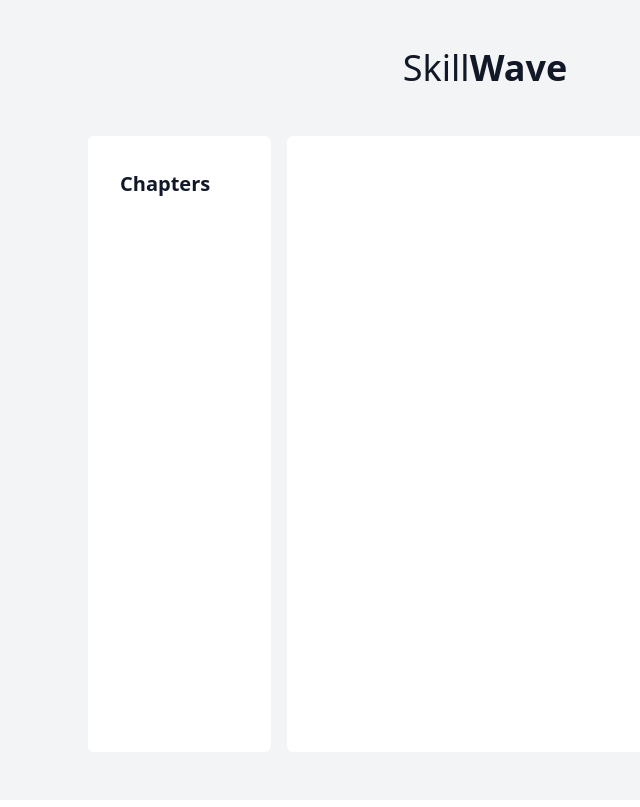
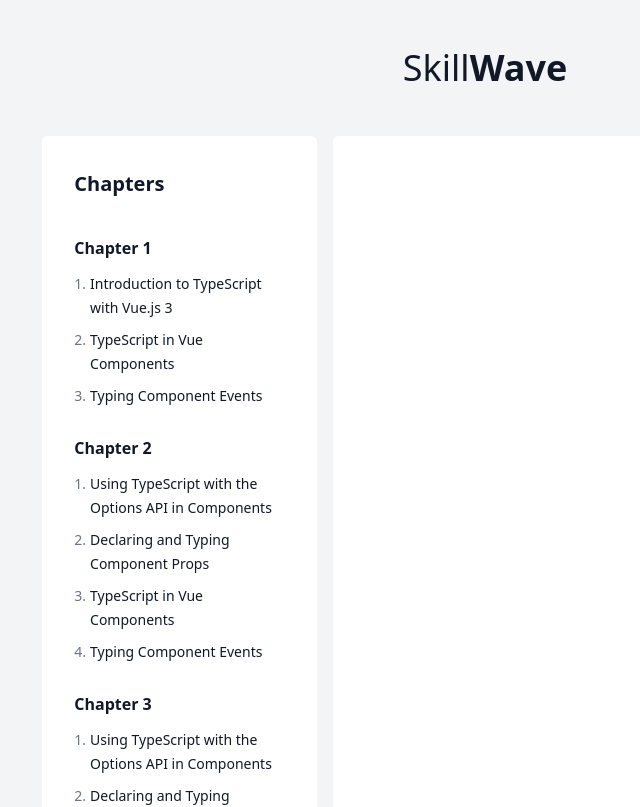
Before and after one commit to tiburcekouagou/nuxt-online-course-app, a Nuxt app: page /course in a window 1280 px wide. Shown: the top 807 px of the page, without its empty margins (155-795 px from the left). Built offline with nearby package versions, Linux system fonts and the light colour scheme.

Commit message:
added chapters to sidebar

```diff
--- a/pages/course.vue
+++ b/pages/course.vue
@@ -1,5 +1,11 @@
+<script setup lang="ts">
+const { chapters } = useCourse();
+</script>
+
 <template>
-    <div class="p-12 bg-gray-100 w-full h-full min-h-screen flex flex-col items-center">
+  <div
+    class="p-12 bg-gray-100 w-full h-full min-h-screen flex flex-col items-center"
+  >
     <div class="prose mb-12">
       <h1>
         <span class="font-medium">
@@ -9,9 +15,25 @@
     </div>
 
     <div class="flex flex-row justify-center flex-grow">
-            <div class="prose mr-4 p-8 bg-white rounded-md min-w-[20ch] flex flex-col">
+      <div
+        class="prose mr-4 p-8 bg-white rounded-md min-w-[20ch] max-w-[30ch] flex flex-col"
+      >
         <h3>Chapters</h3>
-                <!-- All the lessons for the course go here -->
+
+        <!-- Chapters -->
+        <div v-for="chapter in chapters" :key="chapter.slug">
+          <h4>{{ chapter.title }}</h4>
+          <NuxtLink
+            v-for="(lesson, index) in chapter.lessons"
+            :key="lesson.slug"
+            :to="`/course/chapter/${chapter.slug}/lesson/${lesson.slug}`"
+            class="flex flex-row space-x-1 no-underline prose-sm font-normal py-1 px-4 -mx-4"
+          >
+            <span class="text-gray-500">{{ index + 1 }}.</span>
+            <span>{{ lesson.title }}</span>
+          </NuxtLink>
+        </div>
+        <!-- / Chapters -->
       </div>
 
       <div class="prose p-12 bg-white rounded-md w-[65ch]">
```
Lines whose indentation alone changed are shown as unchanged.
